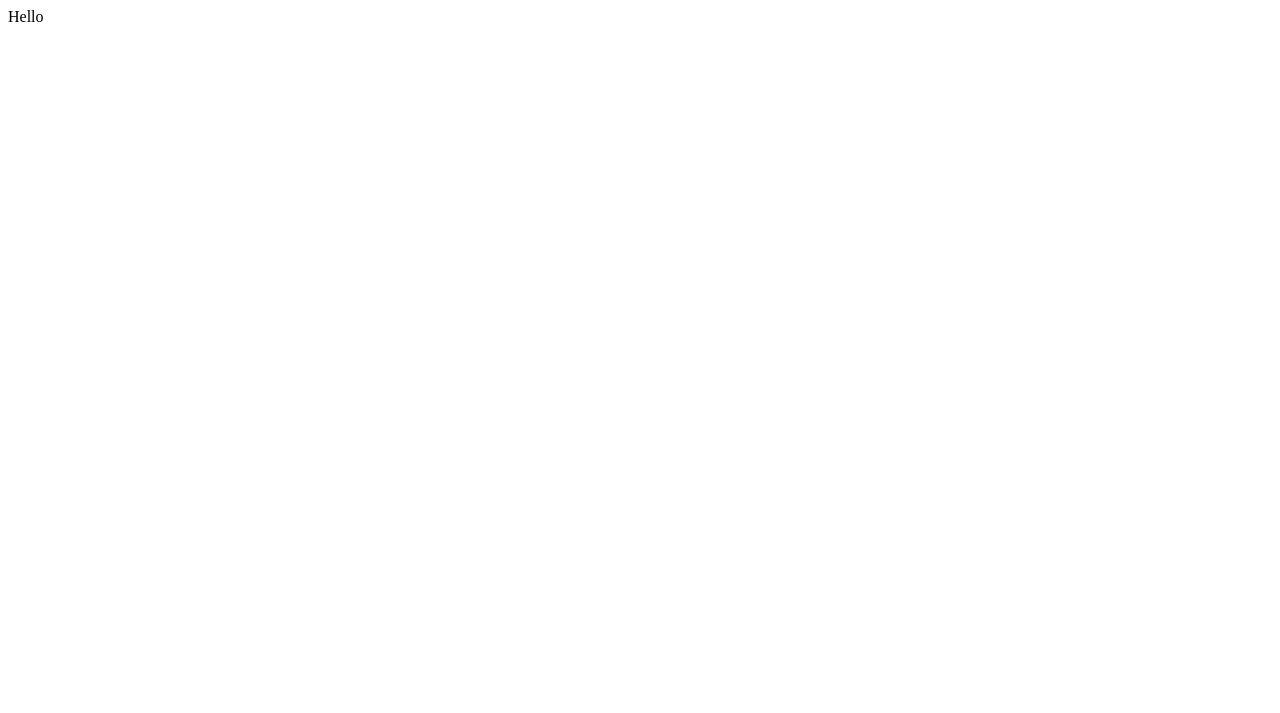
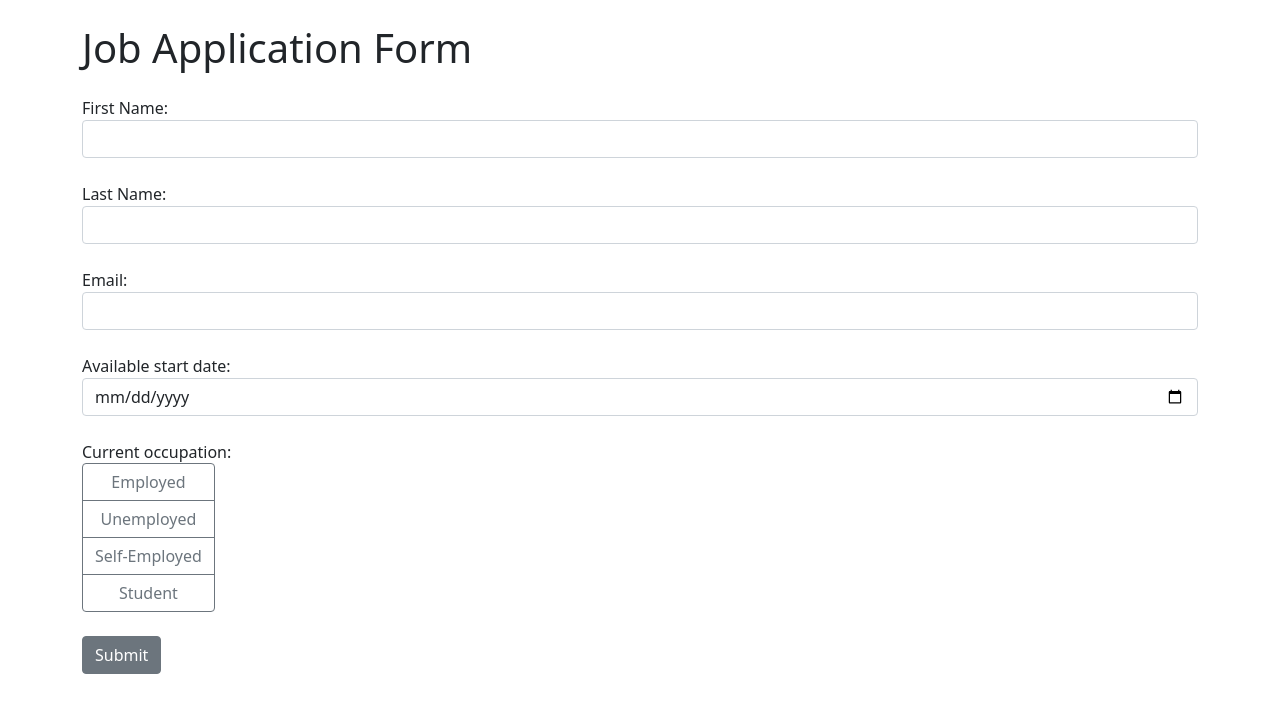
Before and after one commit to MihaiNeagu9/Web-App-Django-Form, a Django app: page / in a window 1280 px wide. Before the commit the part shown is almost empty. Shown: the top 713 px of the page. Run offline with Django 5.2, Linux system fonts and the light colour scheme.

Commit message:
Code HTML Application Form, Creating a Form Model, Store the Data in the Database, Send an Email.

```diff
--- a/job_application/models.py
+++ b/job_application/models.py
@@ -1,4 +1,5 @@
 from django.db import models
+
 
 class Form(models.Model):
     first_name = models.CharField(max_length=80)
--- a/job_application/templates/index.html
+++ b/job_application/templates/index.html
@@ -1,9 +1,59 @@
-<!DOCTYPE html>
+<!doctype html>
+<html>
+    <head>
+        <meta charset="utf-8">
+        <meta name="viewport" content="width=device-width, initial-scale=1, shrink-to-fit=no">
+        <link rel="stylesheet" href="https://cdn.jsdelivr.net/npm/bootstrap@5.1.3/dist/css/bootstrap.min.css">
+    </head>
+    <body>
+        <div class="container">
+            <h1 class="mt-4 mb-4">Job Application Form</h1>
+            <form method="post">
+                {% csrf_token %}
+                <div class="form-group mb-4">
+                    <label for="first_name">First Name:</label>
+                    <input class="form-control" type="text" id="first_name" name="first_name" required>
+                </div>
+                <div class="form-group mb-4">
+                    <label for="last_name">Last Name:</label>
+                    <input class="form-control" type="text" id="last_name" name="last_name" required>
+                </div>
+                <div class="form-group mb-4">
+                    <label for="email">Email:</label>
+                    <input class="form-control" type="email" id="email" name="email" required>
+                </div>
+                <div class="form-group mb-4">
+                    <label for="date">Available start date:</label>
+                    <input class="form-control" type="date" id="date" name="date" required>
+                </div>
+                <div class="form-group mb-4">
+                    <label>Current occupation: </label>
+                    <br>
+                    <div class="btn-group-vertical" id="occupation">
+                        <input class="btn-check form-check-input" type="radio" id="employed" name="occupation" value="employed" required>
+                        <label class="btn btn-outline-secondary" for="employed">Employed</label>
 
-<html lang="en">
-    <head>
-        <meta charset="UTF-8">
-        <title>Title</title>
-    </head>
-    <body>Hello</body>
+                        <input class="btn-check form-check-input" type="radio" id="unemployed" name="occupation" value="unemployed" required>
+                        <label class="btn btn-outline-secondary" for="unemployed">Unemployed</label>
+
+                        <input class="btn-check form-check-input" type="radio" id="self-employed" name="occupation" value="self-employed" required>
+                        <label class="btn btn-outline-secondary" for="self-employed">Self-Employed</label>
+
+                        <input class="btn-check form-check-input" type="radio" id="student" name="occupation" value="student" required>
+                        <label class="btn btn-outline-secondary" for="student">Student</label>
+                    </div>
+                </div>
+                <button class="btn btn-secondary mb-4" type="submit">Submit</button>
+                {% if messages %}
+                <div class="alert alert-success">
+                    {% for message in messages %}
+                        {{ message }}
+                    {% endfor %}
+                </div>
+                {% endif %}
+            </form>
+        </div>
+        <script src="https://code.jquery.com/jquery-3.6.0.min.js"></script>
+        <script src="https://cdn.jsdelivr.net/npm/bootstrap@5.1.3/dist/js/bootstrap.min.js"></script>
+    </body>
 </html>
--- a/job_application/views.py
+++ b/job_application/views.py
@@ -1,4 +1,27 @@
 from django.shortcuts import render
+from .forms import ApplicationForm
+from .models import Form
+from django.contrib import messages
+from django.core.mail import EmailMessage
 
 def index(request):
+    if request.method == "POST":
+        form = ApplicationForm(request.POST)
+        if form.is_valid():
+            first_name = form.cleaned_data["first_name"]
+            last_name = form.cleaned_data["last_name"]
+            email = form.cleaned_data["email"]
+            date = form.cleaned_data["date"]
+            occupation = form.cleaned_data["occupation"]
+
+            Form.objects.create(first_name=first_name, last_name=last_name,
+                                email=email, date=date, occupation=occupation)
+
+            message_body = f"A new job application was submitted. Thank you, {first_name}!"
+            email_message = EmailMessage("Form submission confirmation", message_body, to=[email])
+            email_message.send()
+            messages.success(request, "Form submitted successfully!")
+
+
+
     return render(request, "index.html")
```
Also changed, not shown: job_application/forms.py (added, +9 -0 lines), mysite/settings.py (+9 -0 lines), db.sqlite3.
